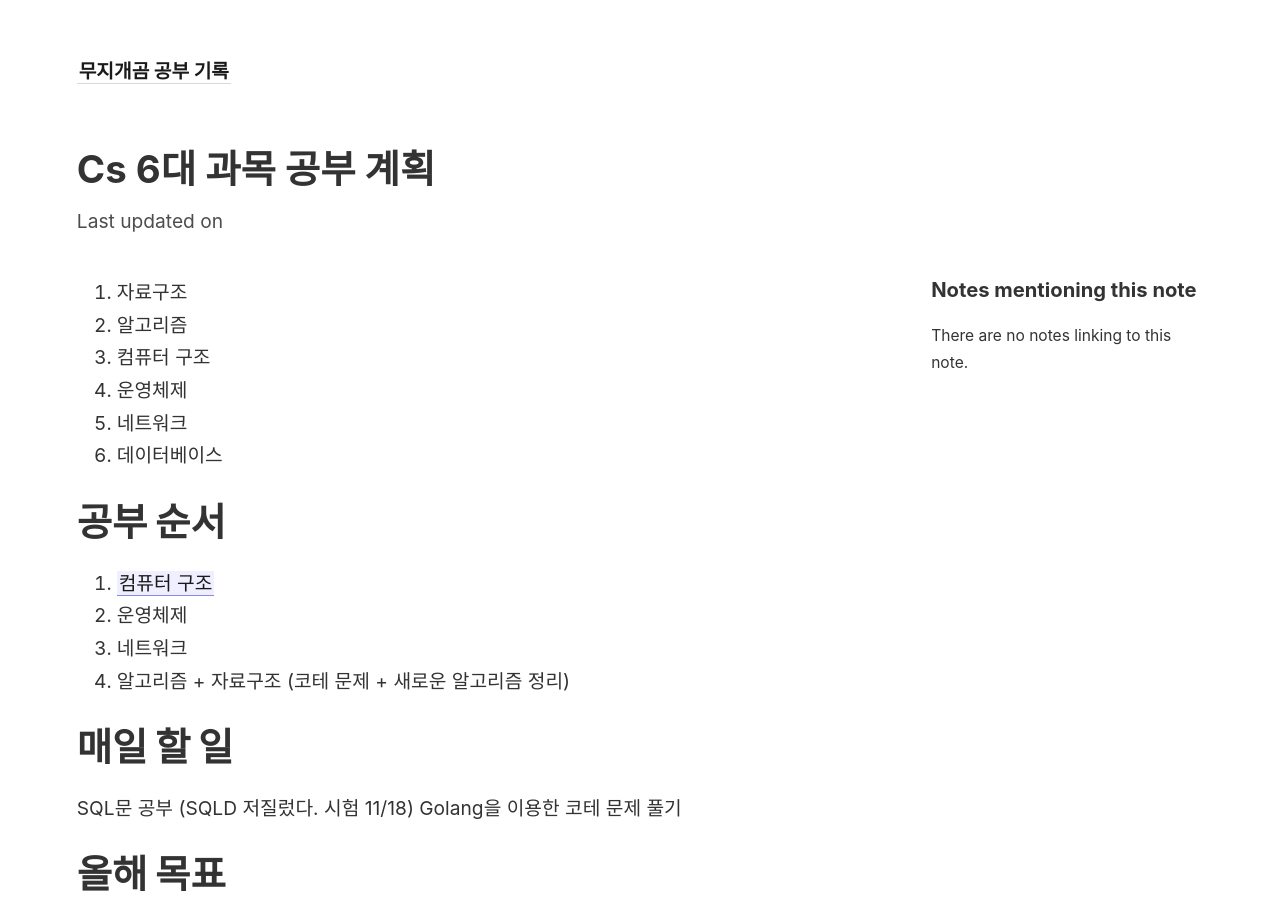
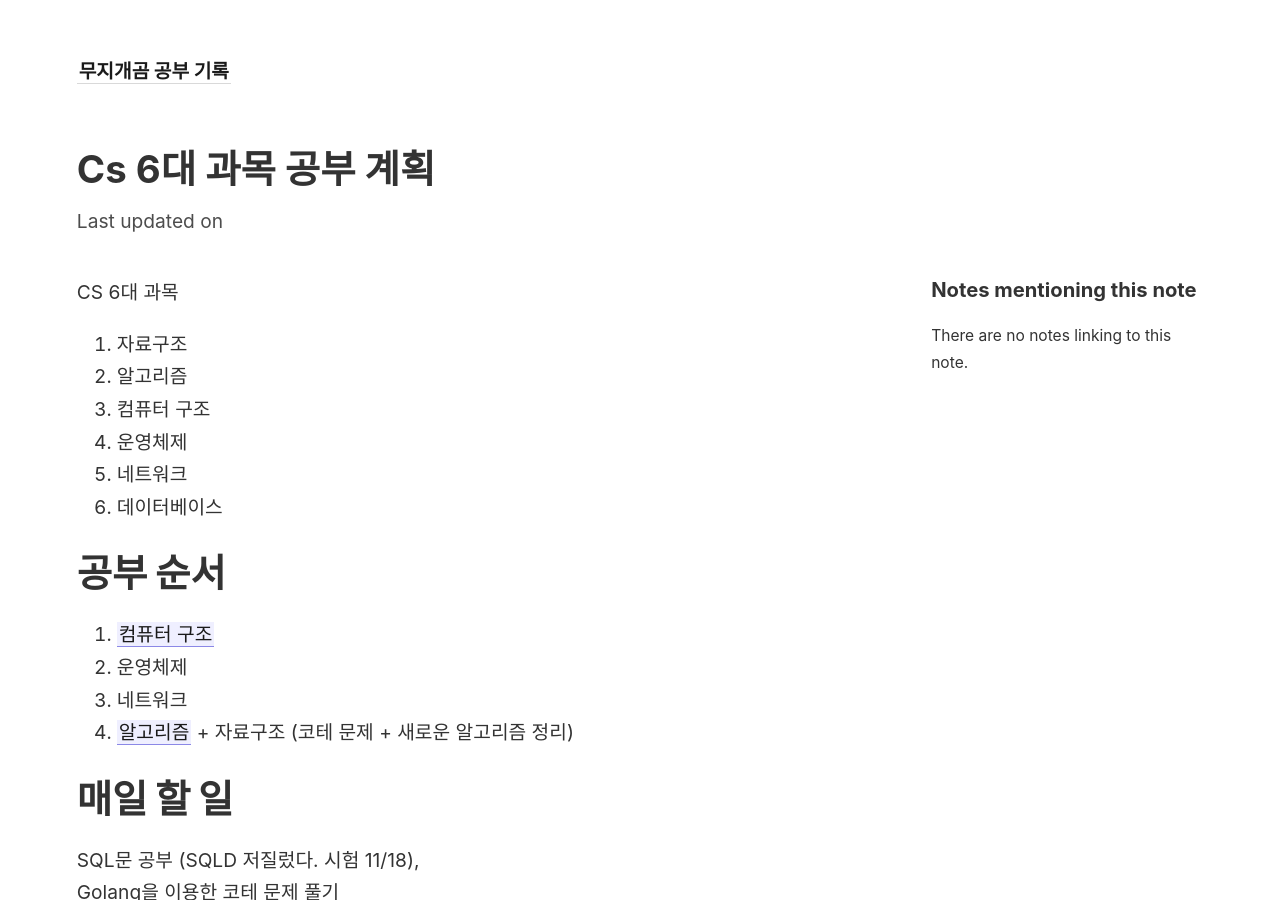
Before and after one commit to rainbow96bear/Obsidian, a Jekyll site: the page built from _notes/CS 6대 과목 공부 계획.md, in a window 1280 px wide and 900 px high. Built offline with Jekyll 4.4.1, drawn with Linux system fonts in a browser that asks for light colours.

Commit message:
줄 바꿈

```diff
--- a/_notes/CS 6대 과목 공부 계획.md
+++ b/_notes/CS 6대 과목 공부 계획.md
@@ -1,3 +1,5 @@
+CS 6대 과목
+
 1. 자료구조
 2. 알고리즘
 3. 컴퓨터 구조
@@ -10,11 +12,11 @@
 1. [[컴퓨터 구조]]
 2. 운영체제
 3. 네트워크
-4. 알고리즘 + 자료구조 (코테 문제 + 새로운 알고리즘 정리)
+4. [[알고리즘]] + 자료구조 (코테 문제 + 새로운 알고리즘 정리)
 
 # **매일 할 일**
 
-SQL문 공부 (SQLD 저질렀다. 시험 11/18)
+SQL문 공부 (SQLD 저질렀다. 시험 11/18),<br>
 Golang을 이용한 코테 문제 풀기
 
 # **올해 목표**
```
